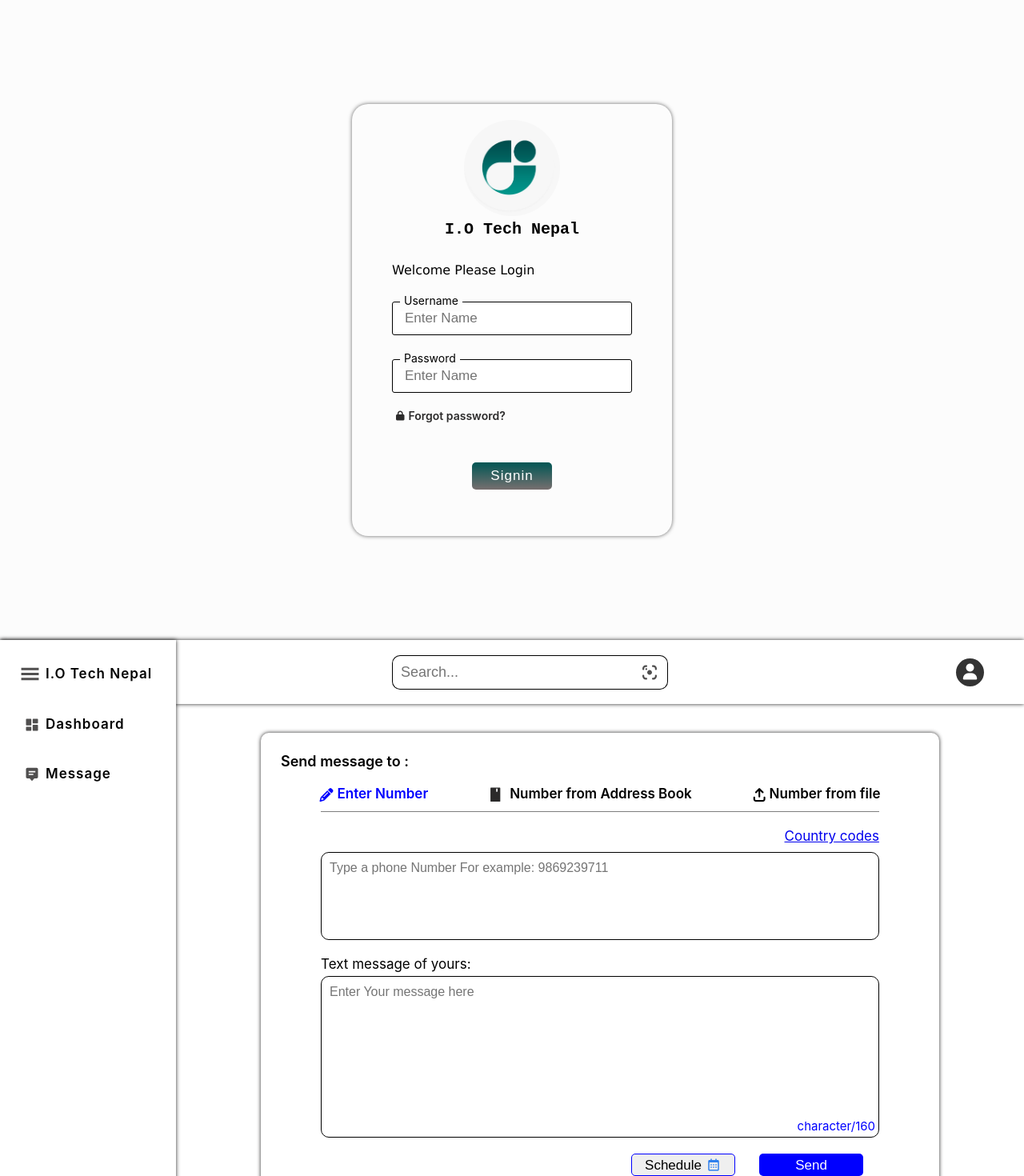
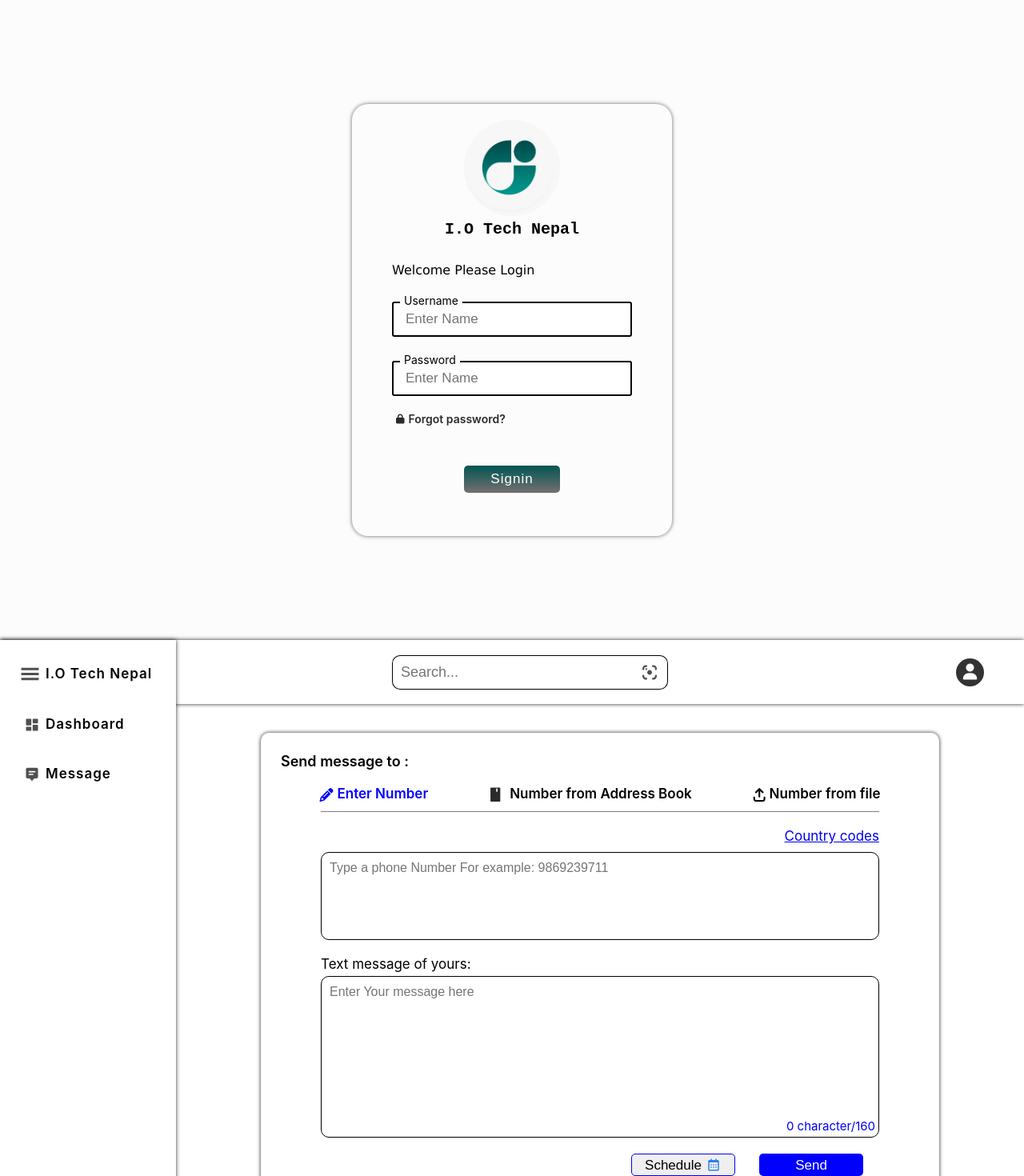
Before and after one commit to gaurab-hacked/iotech_project, a React (Create React App) app: page / in a window 1280 px wide. Shown: the top 1470 px of the page at 80% size. Built offline with nearby package versions, Linux system fonts and the light colour scheme.

Commit message:
basic update

```diff
--- a/src/components/LoginPage.css
+++ b/src/components/LoginPage.css
@@ -60,7 +60,7 @@
 .input-field{
     width: 100%;
     outline: 0;
-    border: 1px solid #000000!important;
+    border: 2px solid #000000!important;
     font-size: 1em;
     color: black;
     border-radius: 3px;
@@ -94,14 +94,18 @@
     font-weight: 600;
 }
 .form form button{
-    width: 100px;
+    width: 120px;
     padding: 7px 10px;
     margin:30px auto;
-    background-color: #005654;
     background-image: linear-gradient(#005654, rgb(119, 111, 111));
     color: white;
     border: none;
     font-size: 17px;
     letter-spacing: 1px;
     border-radius: 5px;
+    transition: .5s;
 }
+.form form button:hover{
+    background-image: linear-gradient(#05302f, rgb(84, 79, 79));
+    cursor: pointer;
+}
--- a/src/components/MessagePMainCard.js
+++ b/src/components/MessagePMainCard.js
@@ -4,7 +4,7 @@
   const { MessageForm } = props;
 
   const [msgFld, setMsgFld] = useState({ phnumber: "", message: "" });
-  const [letter, setLetter] = useState();
+  const [letter, setLetter] = useState(0);
   // const [phnumber, setPhnumber] = useState([]);
 
   const inpfldChange = (e) => {
@@ -13,7 +13,7 @@
   }
   const msgsendBtnclk = (e) => {
     e.preventDefault()
-    if (letter < 150) {
+    if (letter <= 160) {
       if (msgFld.phnumber.length >= 10) {
         const rawnumber = msgFld.phnumber.split(" ")
         const phnumber = rawnumber.filter((e) => {
```
